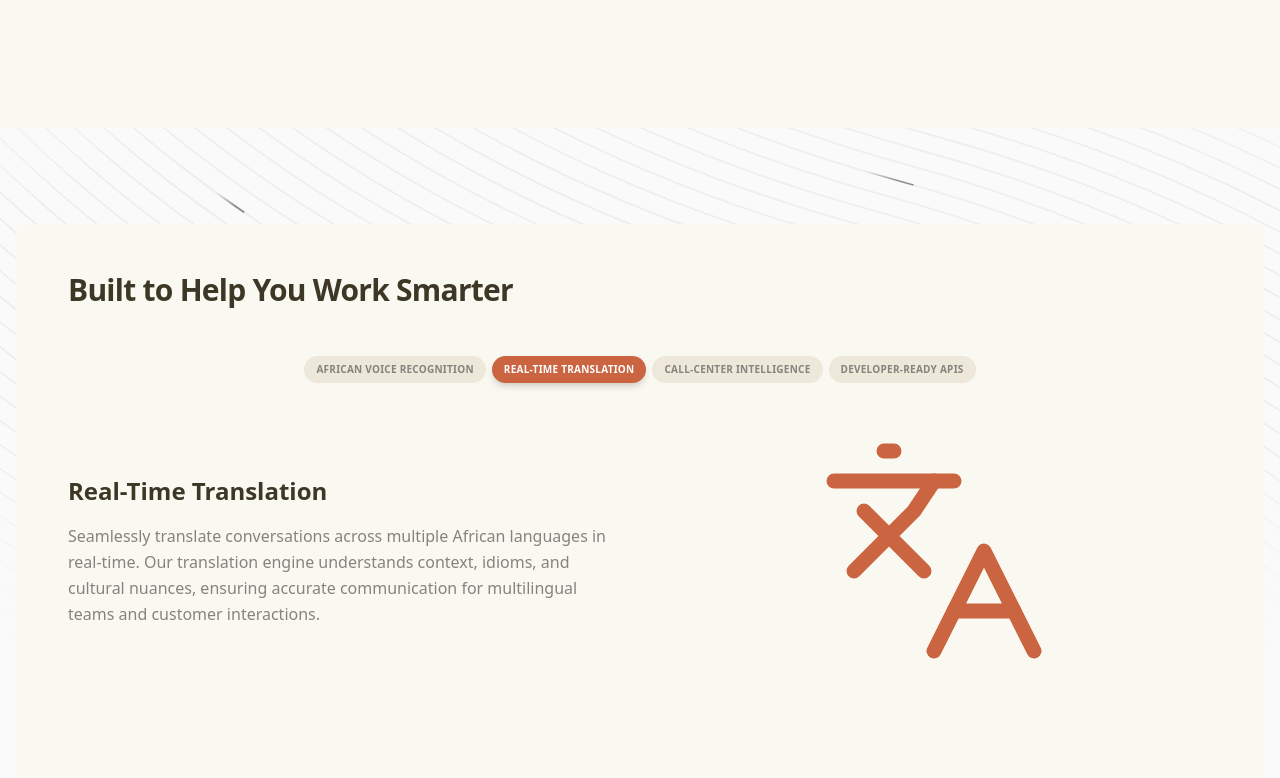
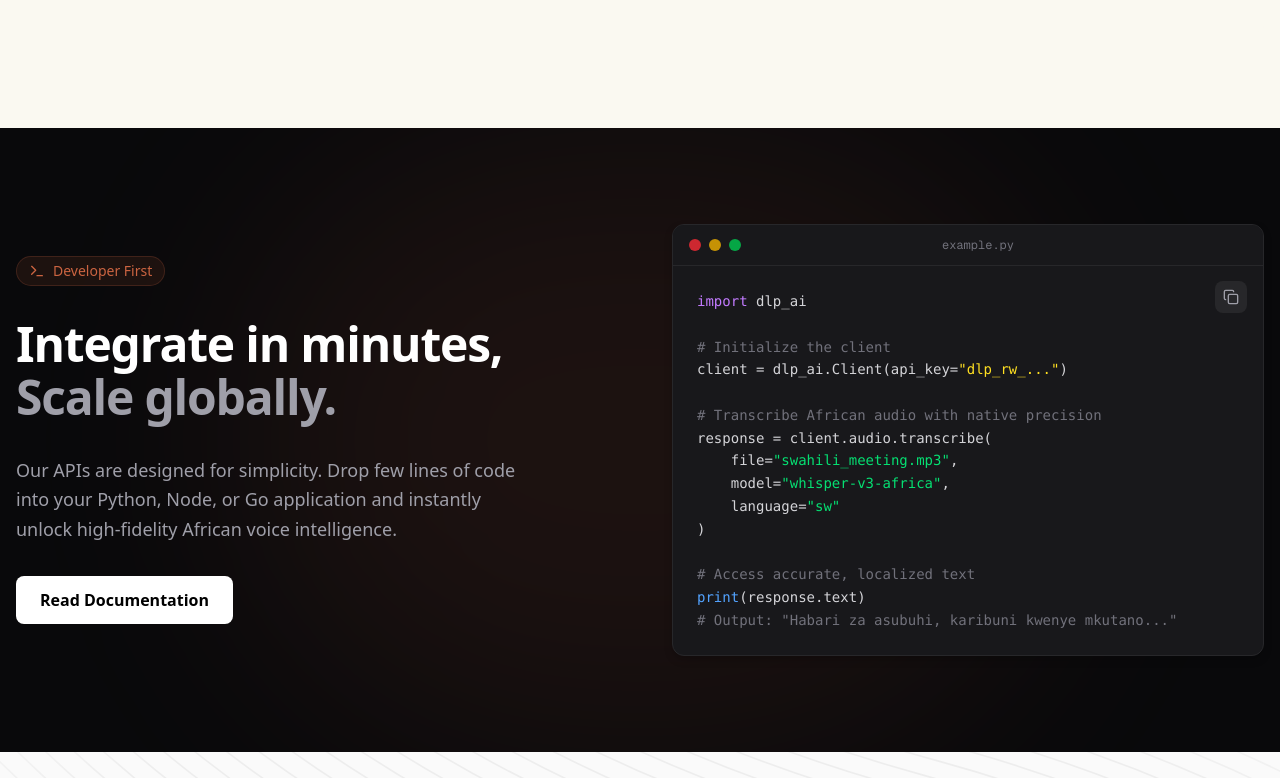
Before and after one commit to oMarquess/intel-africa-frontend, a Next.js app: page / in a window 1280 px wide. Shown: the part 1700-2478 px from the top of the page. Built offline with nearby package versions, Linux system fonts and the light colour scheme; a web font is replaced by a local one.

Commit message:
Integration section added

```diff
--- /dev/null
+++ b/app/modules/landing/ui/components/integration-section.tsx
@@ -0,0 +1,122 @@
+'use client';
+
+import { useState } from 'react';
+import { motion } from 'motion/react';
+import { Check, Copy, Terminal } from 'lucide-react';
+
+const CODE_SNIPPET = `import dlp_ai
+
+# Initialize the client
+client = dlp_ai.Client(api_key="dlp_rw_...")
+
+# Transcribe African audio with native precision
+response = client.audio.transcribe(
+    file="swahili_meeting_recording.mp3",
+    model="whisper-v3-africa",
+    language="sw"
+)
+
+# Access accurate, localized text
+print(response.text)
+# Output: "Habari za asubuhi, karibuni kwenye mkutano..."
+`;
+
+export function IntegrationSection() {
+    const [copied, setCopied] = useState(false);
+
+    const handleCopy = () => {
+        navigator.clipboard.writeText(CODE_SNIPPET);
+        setCopied(true);
+        setTimeout(() => setCopied(false), 2000);
+    };
+
+    return (
+        <section className="w-full py-24 bg-zinc-950 text-white overflow-hidden relative">
+            {/* Dynamic Background Glow */}
+            <div className="absolute top-1/2 left-1/2 -translate-x-1/2 -translate-y-1/2 w-[800px] h-[600px] bg-primary/20 blur-[120px] rounded-full pointer-events-none opacity-50" />
+
+            <div className="container mx-auto px-4 relative z-10">
+                <motion.div
+                    initial={{ opacity: 0, y: 30 }}
+                    whileInView={{ opacity: 1, y: 0 }}
+                    viewport={{ once: true, margin: "-100px" }}
+                    transition={{ duration: 0.6 }}
+                >
+                    <div className="flex flex-col lg:flex-row items-center gap-16">
+
+                        {/* Left Column: Text */}
+                        <div className="flex-1 space-y-8">
+                            <div className="inline-flex items-center gap-2 px-3 py-1 rounded-full bg-primary/10 border border-primary/20 text-primary text-sm font-medium">
+                                <Terminal className="w-4 h-4" />
+                                <span>Developer First</span>
+                            </div>
+
+                            <h2 className="text-4xl md:text-5xl font-bold tracking-tight text-white leading-[1.1]">
+                                Integrate in minutes, <br />
+                                <span className="text-zinc-400">Scale globally.</span>
+                            </h2>
+
+                            <p className="text-lg text-zinc-400 max-w-lg leading-relaxed">
+                                Our APIs are designed for simplicity. Drop few lines of code into your Python, Node, or Go application and instantly unlock high-fidelity African voice intelligence.
+                            </p>
+
+                            <div className="flex gap-4">
+                                <button className="px-6 py-3 bg-white text-black font-semibold rounded-lg hover:bg-zinc-200 transition-colors">
+                                    Read Documentation
+                                </button>
+
+                            </div>
+                        </div>
+
+                        {/* Right Column: Code Demo */}
+                        <div className="flex-1 w-full max-w-2xl">
+                            <div className="relative rounded-xl bg-zinc-900 border border-zinc-800 shadow-2xl overflow-hidden">
+
+                                {/* Window Header */}
+                                <div className="flex items-center justify-between px-4 py-3 bg-zinc-900 border-b border-zinc-800">
+                                    <div className="flex gap-2">
+                                        <div className="w-3 h-3 rounded-full bg-red-500/80" />
+                                        <div className="w-3 h-3 rounded-full bg-yellow-500/80" />
+                                        <div className="w-3 h-3 rounded-full bg-green-500/80" />
+                                    </div>
+                                    <div className="text-xs text-zinc-500 font-mono">example.py</div>
+                                    <div className="w-8" /> {/* Spacer for centering */}
+                                </div>
+
+                                {/* Code Content */}
+                                <div className="p-6 overflow-x-auto">
+                                    <pre className="font-mono text-sm text-zinc-300 leading-relaxed">
+                                        <code>
+                                            <span className="text-purple-400">import</span> dlp_ai{'\n\n'}
+                                            <span className="text-zinc-500"># Initialize the client</span>{'\n'}
+                                            client = dlp_ai.Client(api_key=<span className="text-yellow-300">"dlp_rw_..."</span>){'\n\n'}
+                                            <span className="text-zinc-500"># Transcribe African audio with native precision</span>{'\n'}
+                                            response = client.audio.transcribe({'\n'}
+                                            {'    '}file=<span className="text-green-400">"swahili_meeting.mp3"</span>,{'\n'}
+                                            {'    '}model=<span className="text-green-400">"whisper-v3-africa"</span>,{'\n'}
+                                            {'    '}language=<span className="text-green-400">"sw"</span>{'\n'}
+                                            ){'\n\n'}
+                                            <span className="text-zinc-500"># Access accurate, localized text</span>{'\n'}
+                                            <span className="text-blue-400">print</span>(response.text){'\n'}
+                                            <span className="text-zinc-500"># Output: "Habari za asubuhi, karibuni kwenye mkutano..."</span>
+                                        </code>
+                                    </pre>
+                                </div>
+
+                                {/* Copy Button */}
+                                <button
+                                    onClick={handleCopy}
+                                    className="absolute top-14 right-4 p-2 rounded-lg bg-zinc-800 hover:bg-zinc-700 text-zinc-400 hover:text-white transition-all"
+                                    aria-label="Copy code"
+                                >
+                                    {copied ? <Check className="w-4 h-4 text-green-500" /> : <Copy className="w-4 h-4" />}
+                                </button>
+                            </div>
+                        </div>
+
+                    </div>
+                </motion.div>
+            </div>
+        </section>
+    );
+}
--- a/app/modules/landing/ui/views/landing-page.view.tsx
+++ b/app/modules/landing/ui/views/landing-page.view.tsx
@@ -9,6 +9,7 @@ import { PartnerCarousel } from '../components/partner-carousel';
 import { WhyIntelAfrica } from '../components/why-intel-africa';
 import { ApiSection } from '../components/api-section';
 import { FeaturesSection } from '../components/features-section';
+import { IntegrationSection } from '../components/integration-section';
 import HowItWorksSection from '../components/how-it-works-section';
 import { FAQSection } from '../components/faq-section';
 import { GridPatternSection } from '../components/grid-pattern-section';
@@ -65,7 +66,7 @@ export function LandingPageView() {
       {/* Content Sections */}
       <WhyIntelAfrica />
 
-
+      <IntegrationSection />
 
       {/* <ApiSection /> */}
 
```
